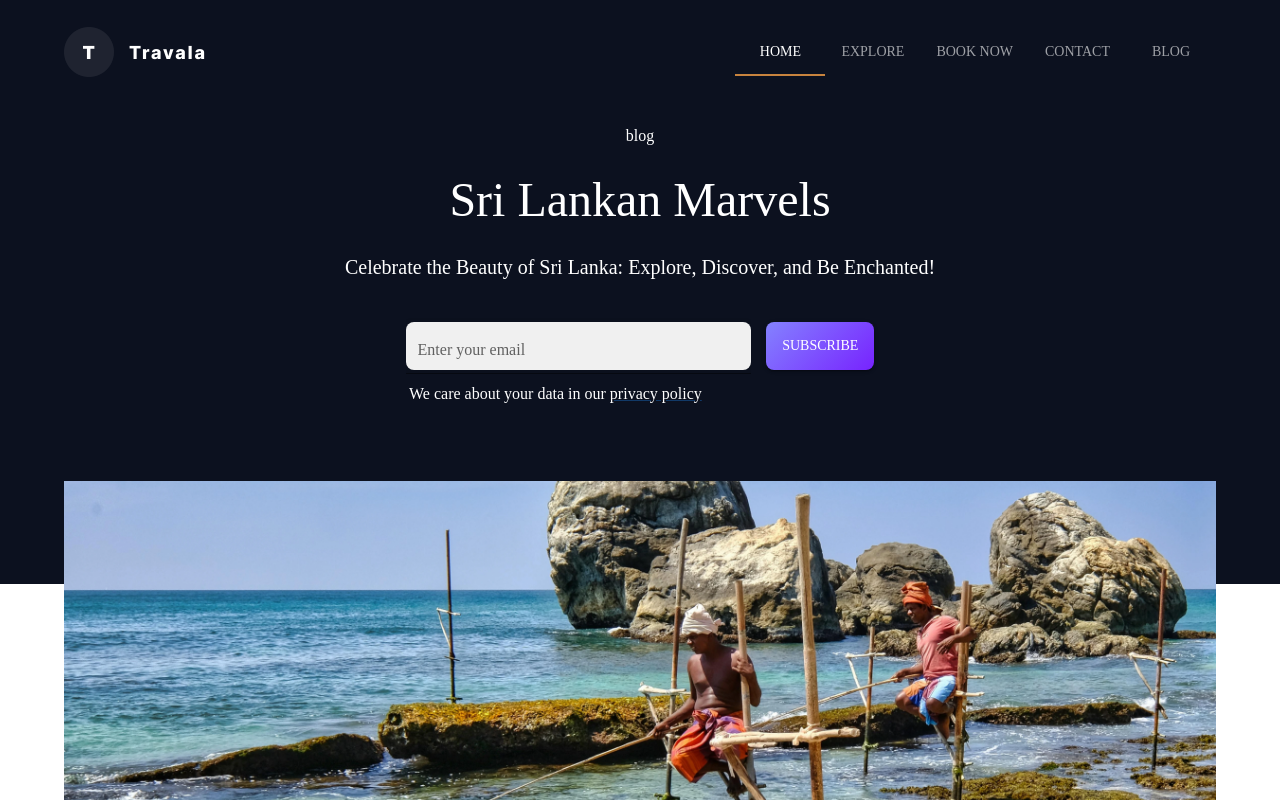
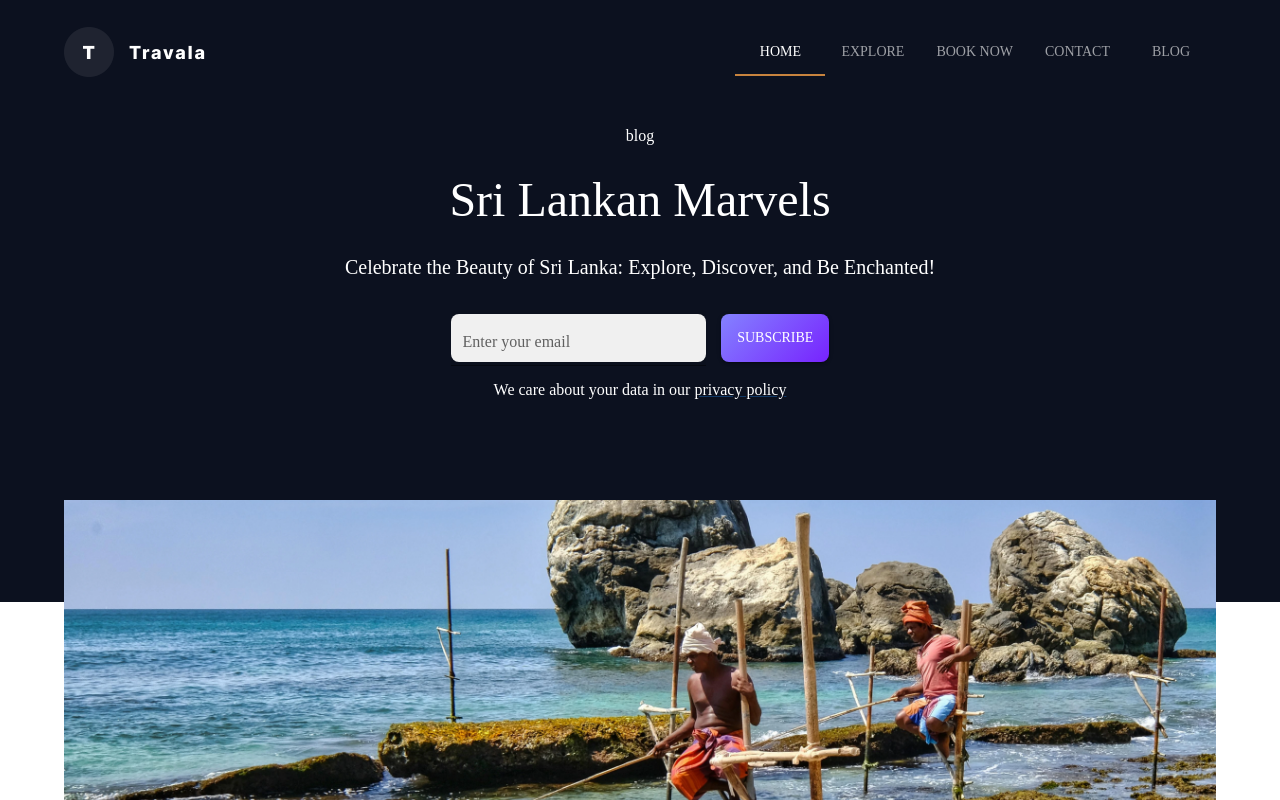
Before and after one commit to Software-Lifecycle-Consultants/slc-open-hms, a Next.js app: page /blog in a window 1280 px wide. Shown: the top 800 px of the page. Built offline with nearby package versions, Linux system fonts and the light colour scheme.

Commit message:
Reworked BlogBanner component using MUI

```diff
--- a/components/blogPage/BlogBanner.tsx
+++ b/components/blogPage/BlogBanner.tsx
@@ -1,36 +1,73 @@
-import { Typography,Grid,TextField,Button, Link, Box } from "@mui/material";
-import { bannerData } from '@/data/blogPage';
+import {
+  Typography,
+  Grid,
+  TextField,
+  Button,
+  Link,
+  Box,
+  Stack,
+  Container,
+} from "@mui/material";
+import { bannerData } from "@/data/blogPage";
 // banner section of the blog page
 const Banner = () => {
-  return(
-    <div style={{textAlign:"center"}}>
-      {/* text in the banner  */}
-    <Typography  sx={{fontSize:"16px"}}>{bannerData.bannertext}</Typography>
-    <Typography mt={2} sx={{fontSize:"48px"}}>{bannerData.bannerTitle}</Typography>
-    <Typography mt={2} sx={{fontSize:"20px"}}>{bannerData.bannerDescription}</Typography>
-    {/* text area to enter the email */}
-    <div style={{alignItems:"center", marginTop:"40px",}}>
-      <Box mx={"auto"} >
-    <TextField id="filled-basic" label="Enter your email" variant="filled" sx={{backgroundColor:"white",borderRadius:"8px",height:"48px",
-        width:{md:"30%", xs:"50%"}, fontSize:{md:"14px", xs:"10px"}, justifyContent:"center"}}/>
-    {/* button in the banner section */}
-      <Button sx={{
-        marginLeft:"15px",
-        height:"48px",
-        width:"auto",
-        background: "var(--l-2, linear-gradient(135deg, #8482FF 0%, #7723FE 100%))",
-        borderRadius:"8px",
-        fontSize:{md:"14px", xs:"12px"},
-      }}
-      variant="contained" >
-      {bannerData.buttonText}
-      </Button>
-      <Typography ml={{md:"250px", xs:"40px", sm:"130px", lg:"345px", xl:""}} sx={{marginBottom: "12%", marginTop:"1%", textAlign:"left"}}>{bannerData.bannerSlogen} <Link href="/privacy-policy" style={{color:"white",}}>{bannerData.bannerLinkText}</Link></Typography>
+  return (
+    <Container maxWidth="md">
+      <Box style={{ textAlign: "center" }}>
+        {/* text in the banner  */}
+        <Typography sx={{ fontSize: "16px" }}>
+          {bannerData.bannertext}
+        </Typography>
+        <Typography mt={2} sx={{ fontSize: "48px" }}>
+          {bannerData.bannerTitle}
+        </Typography>
+        <Typography mt={2} sx={{ fontSize: "20px" }}>
+          {bannerData.bannerDescription}
+        </Typography>
       </Box>
-    </div>
-    </div>
+      {/* text area to enter the email */}
+      <Stack direction="row" justifyContent="flex-end" textAlign="center">
+      <Box alignContent="center" mt={4}
+        sx={{ width: "100%", justifyContent: "center", alignItems: "center", }}
+      >
+        <TextField
+          id="filled-basic"
+          label="Enter your email"
+          variant="filled"
+          sx={{
+            backgroundColor: "white",
+            borderRadius: "8px",
+            height: "48px",
+            width: { md: "30%", xs: "50%" },
+            fontSize: { md: "14px", xs: "10px" },
+            justifyContent: "center",
+          }}
+        />
+        {/* button in the banner section */}
+        <Button
+          sx={{
+            marginLeft: "15px",
+            height: "48px",
+            width: "auto",
+            background:
+              "var(--l-2, linear-gradient(135deg, #8482FF 0%, #7723FE 100%))",
+            borderRadius: "8px",
+            fontSize: { md: "14px", xs: "12px" },
+          }}
+          variant="contained"
+        >
+          {bannerData.buttonText}
+        </Button>
 
-
+        <Typography mt={2} mb={20}>
+          {bannerData.bannerSlogen}{" "}
+          <Link href="/privacy-policy" style={{ color: "white" }}>
+            {bannerData.bannerLinkText}
+          </Link>
+        </Typography>
+      </Box>
+      </Stack>
+    </Container>
   );
-}
+};
 export default Banner;
```
